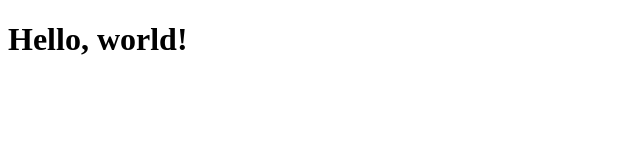
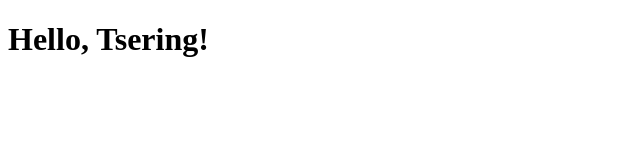
Before and after one commit to dhargyalla/tic-tac-toe-game, a plain HTML site: page index.html in a window 1280 px wide. Shown: the whole page, without its empty margins (0-640 px from the left). Drawn offline with Linux system fonts and the light colour scheme.

Commit message:
change index.html

```diff
--- a/index.html
+++ b/index.html
@@ -6,6 +6,6 @@
     <title>Bootstrap demo</title>
   </head>
   <body>
-    <h1>Hello, world!</h1>
+    <h1>Hello, Tsering!</h1>
   </body>
 </html>
```
